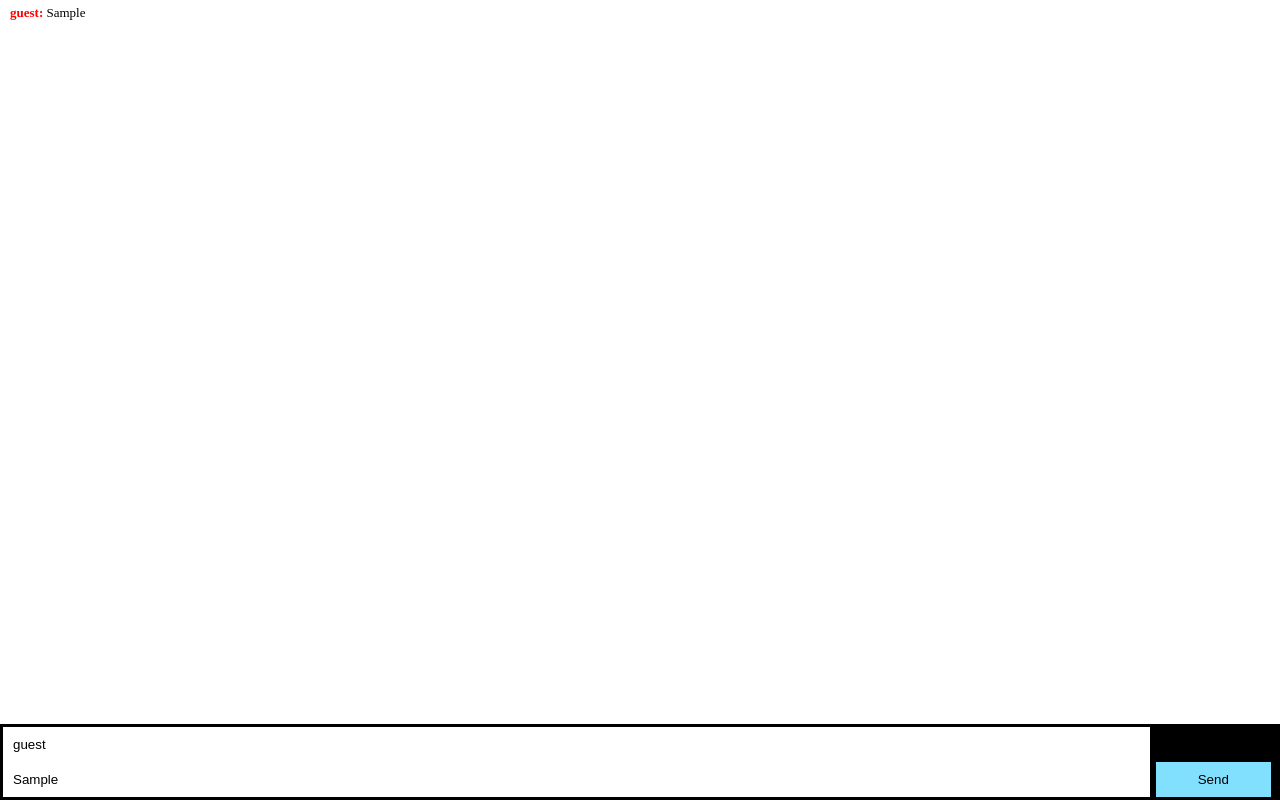
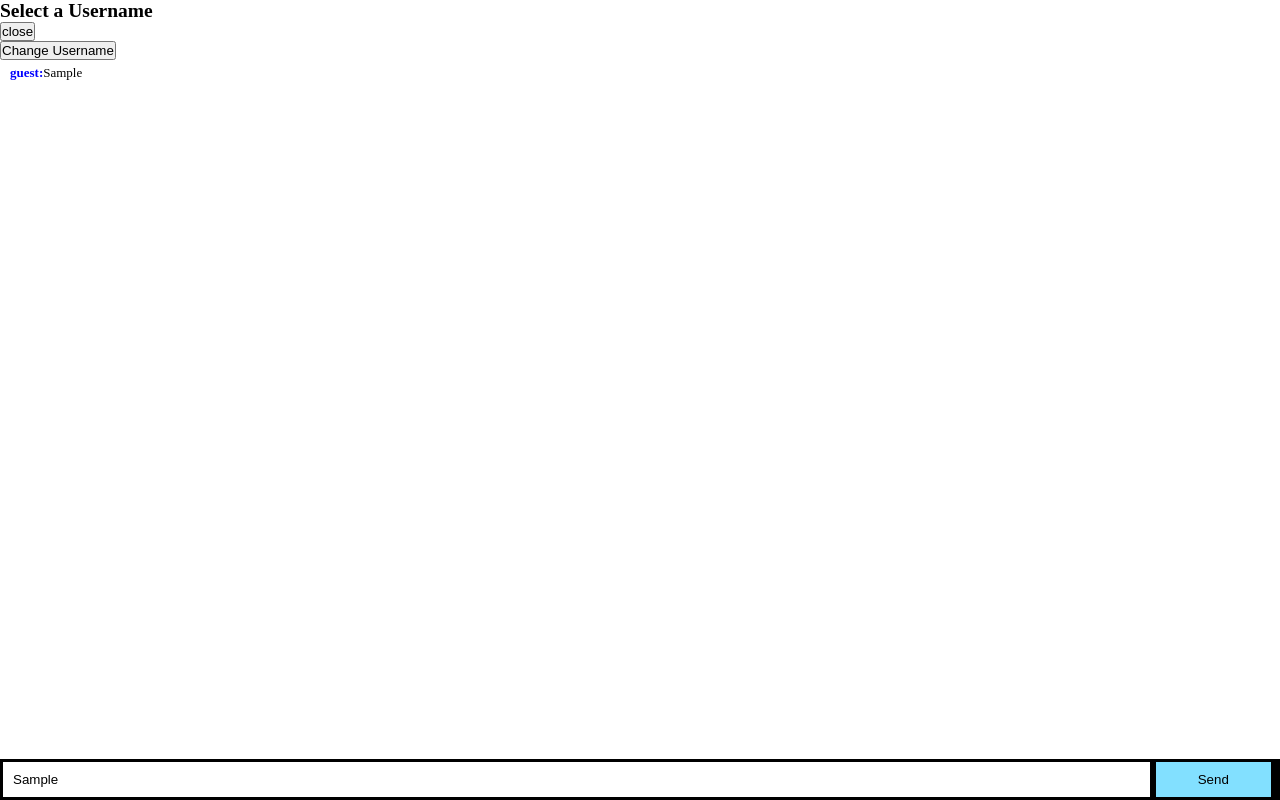
Before and after one commit to Allicolyer/socket-io, a React (Create React App) app in the folder client/: page / in a window 1280 px wide. Both pictures are taken after typing "Sample" into the empty fields and a click on the button "Send". Built offline with nearby package versions, Linux system fonts and the light colour scheme; no server answers.

Commit message:
add modal component

```diff
--- a/client/src/components/Chatroom.js
+++ b/client/src/components/Chatroom.js
@@ -1,10 +1,11 @@
 import React from "react";
 import { Message } from "./Message";
+import Modal from "./Modal";
 
 export class Chatroom extends React.Component {
   constructor(props) {
     super(props);
-    this.state = { name: "guest", message: "", messages: [] };
+    this.state = { name: "guest", message: "", messages: [], show: true };
 
     this.handleNameChange = this.handleNameChange.bind(this);
     this.handleMessageChange = this.handleMessageChange.bind(this);
@@ -54,9 +55,33 @@ export class Chatroom extends React.Component {
     this.props.socket.emit("chat message", this.state.name, this.state.message);
   }
 
+  showModal = event => {
+    this.setState({
+      show: !this.state.show
+    });
+  };
+
+  enterUsername = event => {
+    event.preventDefault();
+    this.showModal();
+  };
+
   render() {
     return (
       <div>
+        <Modal onClose={this.showModal} show={this.state.show}>
+          <form onSubmit={this.enterUsername}>
+            <input
+              id="name"
+              type="text"
+              value={this.state.name}
+              onChange={this.handleNameChange}
+            />
+          </form>
+        </Modal>
+        <button className="modal-button" onClick={this.showModal}>
+          Change Username
+        </button>
         <ul id="messages">
           {this.state.messages.map((m, i) => (
             <Message
@@ -67,13 +92,7 @@ export class Chatroom extends React.Component {
             />
           ))}
         </ul>
-        <form onSubmit={this.handleSubmit}>
-          <input
-            id="name"
-            type="text"
-            value={this.state.name}
-            onChange={this.handleNameChange}
-          />
+        <form onSubmit={this.handleSubmit} className="message-form">
           <input
             id="message"
             type="text"
--- a/client/src/components/Message.js
+++ b/client/src/components/Message.js
@@ -2,8 +2,11 @@ import React from "react";
 
 export const Message = ({ name, message, isCurrentUser }) => {
   return (
-    <li className={isCurrentUser ? "current-user" : ""}>
-      <span className="name">{name}:</span> {message}
+    <li>
+      <span className={isCurrentUser ? "name current-user" : "name"}>
+        {name}:
+      </span>
+      {message}
     </li>
   );
 };
--- /dev/null
+++ b/client/src/components/Modal.js
@@ -0,0 +1,26 @@
+import React from "react";
+
+export default class Modal extends React.Component {
+  onClose = e => {
+    this.props.onClose && this.props.onClose(e);
+  };
+
+  render() {
+    if (!this.props.show) {
+      return null;
+    }
+    return (
+      <div className="modal-container">
+        <div className="modal" id="modal">
+          <h2>Select a Username</h2>
+          <div className="content">{this.props.children}</div>
+          <div className="actions">
+            <button className="toggle-button" onClick={this.onClose}>
+              close
+            </button>
+          </div>
+        </div>
+      </div>
+    );
+  }
+}
```
